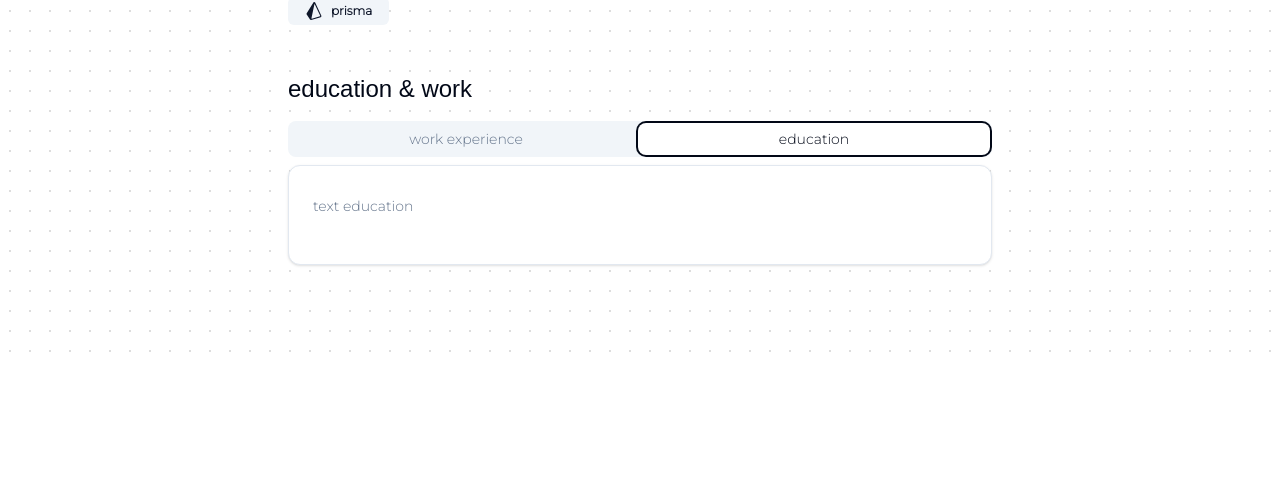
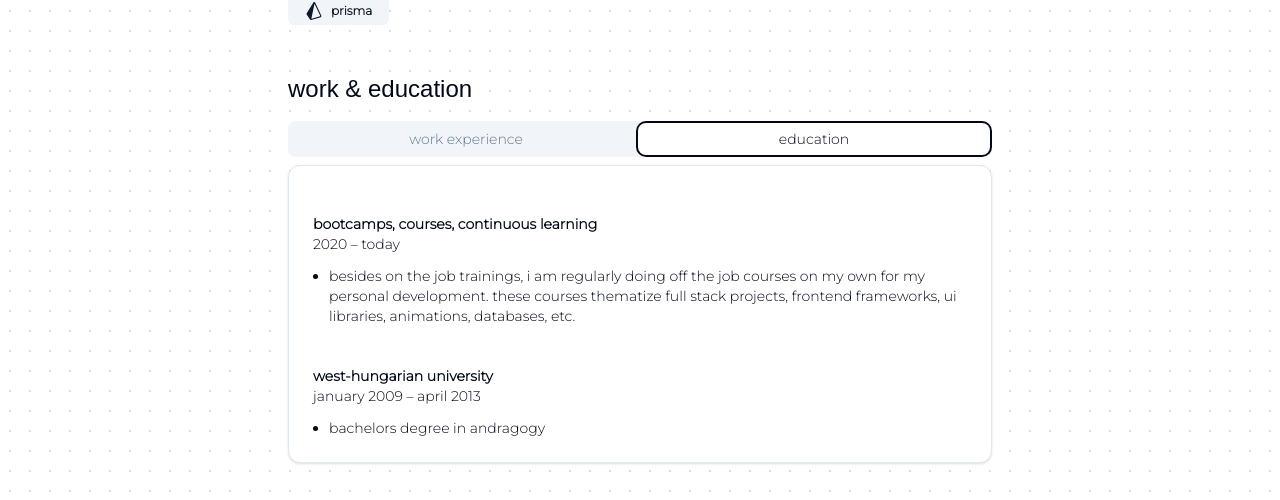
Before and after one commit to geriszabo/geri-codes, a Next.js app: page / in a window 1280 px wide. Both pictures are taken after a click on the tab "education". Shown: the part 439-939 px from the top of the page. Before the commit the page ends 800 px from the top, so only its background shows below. Built offline with nearby package versions, Linux system fonts and the light colour scheme; a web font is replaced by a local one.

Commit message:
feat: education card created

```diff
--- a/messages/en.json
+++ b/messages/en.json
@@ -26,7 +26,7 @@
     "responsibilities": "my main responsibilities:",
     "languages": "work language:",
     "techs": "technologies i used:",
-    "title": "education & work",
+    "title": "work & education",
     "tabs": {
       "education": {
         "title": "education",
@@ -118,20 +118,16 @@
       }
     },
     "education": {
-      "bootcampsAndCourses": [
-        {
+      "bootcampsAndCourses": {
         "title": "Bootcamps, Courses, Continuous Learning",
         "timePeriod": "2020 – today",
         "description": "Besides on the job trainings, I am regularly doing off the job courses on my own for my personal development. These courses thematize full stack projects, frontend frameworks, UI libraries, animations, databases, etc."
-        }
-      ],
-      "formalEducation": [
-        {
-          "institution": "West-Hungarian University",
+      },
+      "formalEducation": {
+        "title": "West-Hungarian University",
         "timePeriod": "January 2009 – April 2013",
         "description": "Bachelors degree in Andragogy"
       }
-      ]
     }
   }
 }
--- a/src/components/EducationAndWork/EducationAndWork.tsx
+++ b/src/components/EducationAndWork/EducationAndWork.tsx
@@ -1,16 +1,12 @@
 import { Typography } from "../Typography";
 import { Tabs, TabsContent, TabsList, TabsTrigger } from "@/components/ui/tabs";
-import {
-  Card,
-  CardContent,
-  CardDescription,
-  CardHeader,
-  CardTitle,
-} from "@/components/ui/card";
 import { WorkCard } from "./WorkCard";
+import { EducationCard } from "./EducationCard";
+import translation from "../../../messages/en.json";
 
 export const EducationAndWork = () => {
-
+  const { jobs, education } = translation.educationAndWork;
+  console.log(education);
   return (
     <section className="mt-12 flex flex-col gap-4 mb-10">
       <Typography
@@ -36,18 +32,10 @@ export const EducationAndWork = () => {
           </TabsTrigger>
         </TabsList>
         <TabsContent value="work">
-        <WorkCard/>
+          <WorkCard jobs={jobs} />
         </TabsContent>
         <TabsContent value="education">
-          <Card>
-            <CardHeader>
-              <CardTitle></CardTitle>
-              <CardDescription>
-                text education
-              </CardDescription>
-            </CardHeader>
-            <CardContent className="space-y-2"></CardContent>
-          </Card>
+          <EducationCard education={education} />
         </TabsContent>
       </Tabs>
     </section>
--- /dev/null
+++ b/src/components/EducationAndWork/EducationCard.tsx
@@ -0,0 +1,35 @@
+import { Card, CardHeader, CardContent } from "../ui/card";
+
+interface Education {
+  title: string;
+  timePeriod: string;
+  description: string;
+}
+
+interface EducationCardProps {
+  education: Record<string, Education>;
+}
+
+export const EducationCard = ({ education }: EducationCardProps) => {
+  return (
+    <Card className="max-h-[50vh] overflow-auto ">
+      <CardHeader></CardHeader>
+      <CardContent className="space-y-10 text-sm">
+        {Object.entries(education).map(([key, school]) => {
+          const { description, timePeriod, title } = school;
+          return (
+            <article key={key} className="space-y-3 lowercase" >
+              <section>
+                <p className="font-semibold">{title} </p>
+                <p>{timePeriod} </p>
+              </section>
+                <ul className="pl-4">
+                  <li className="list-disc">{description}</li>
+                </ul>
+            </article>
+          );
+        })}
+      </CardContent>
+    </Card>
+  );
+};
--- a/src/components/EducationAndWork/WorkCard.tsx
+++ b/src/components/EducationAndWork/WorkCard.tsx
@@ -1,11 +1,26 @@
-import { Card, CardHeader, CardDescription, CardContent } from "../ui/card";
-import translation from "../../../messages/en.json";
+import { Card, CardHeader, CardContent } from "../ui/card";
 import Image from "next/image";
 import { Typography, TypographyProps } from "../Typography";
 import { Badge } from "../ui/badge";
 
-export const WorkCard = () => {
-  const { jobs } = translation.educationAndWork;
+
+interface Job {
+  company: string;
+  location: string;
+  role: string;
+  logo: string;
+  startDate: string;
+  endDate: string;
+  responsibilities: string[];
+  languages: string[];
+  technologies: string[];
+  testingLibraries?: string[]
+}
+ interface WorkCardProps{
+  jobs: Record<string, Job>
+ }
+
+export const WorkCard = ({jobs}: WorkCardProps) => {
   const typographyProps: Omit<TypographyProps, "text"> = {
     namespacePath: "educationAndWork",
     variant: "paragraph",
@@ -14,7 +29,6 @@ export const WorkCard = () => {
   return (
     <Card className="max-h-[50vh] overflow-auto ">
       <CardHeader>
-        <CardDescription className="space-y-10"></CardDescription>
       </CardHeader>
       <CardContent className="space-y-10 text-sm">
         {Object.entries(jobs).map(([key, job]) => {
```
Lines whose indentation alone changed are shown as unchanged.
